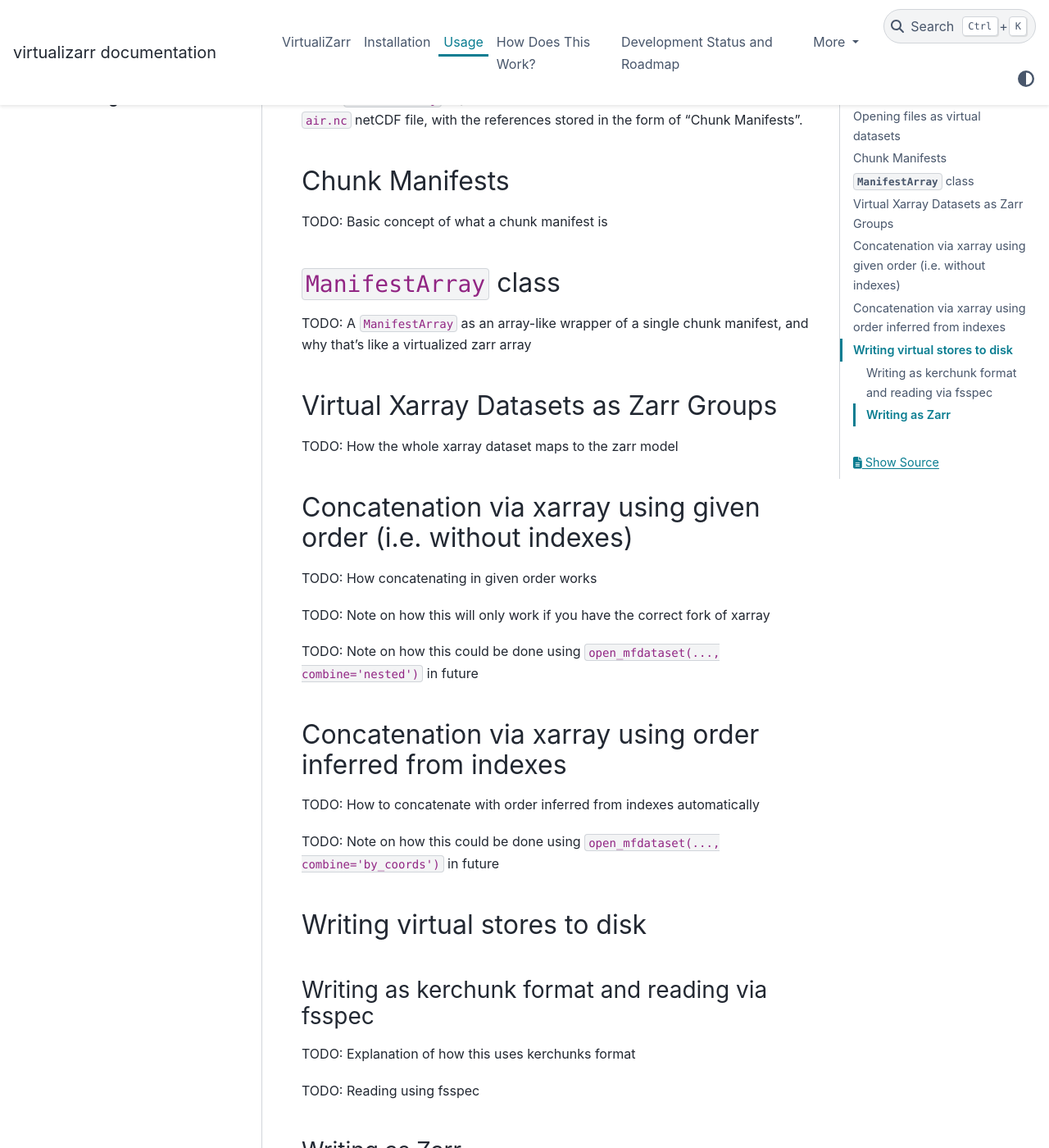
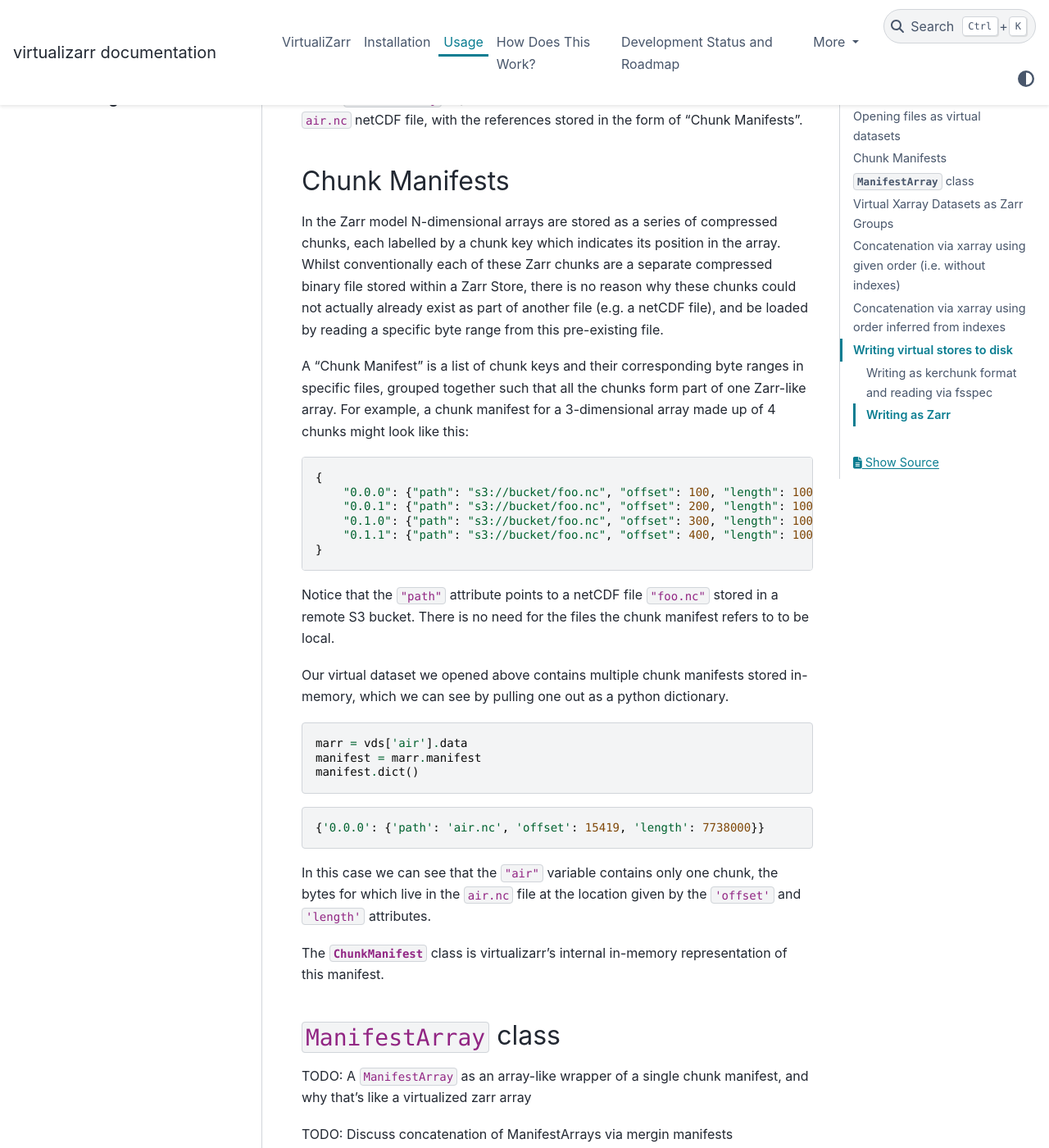
Before and after one commit to zarr-developers/VirtualiZarr, a Sphinx documentation site: the page built from docs/usage.md, in a window 1280 px wide and 1400 px high, scrolled down 1566 px. Shown: the whole window at 82% size. Built offline with Sphinx 7.4.7 and the PyData theme 0.15.4, drawn with Linux system fonts in a browser that asks for light colours; some of the changed text lies outside the part shown.

Commit message:
explain what a chunk manifest is

````diff
--- a/docs/usage.md
+++ b/docs/usage.md
@@ -63,11 +63,43 @@ These {py:class}`ManifestArray <virtualizarr.manifests.ManifestArray>` objects a
 
 ## Chunk Manifests
 
-TODO: Basic concept of what a chunk manifest is
+In the Zarr model N-dimensional arrays are stored as a series of compressed chunks, each labelled by a chunk key which indicates its position in the array. Whilst conventionally each of these Zarr chunks are a separate compressed binary file stored within a Zarr Store, there is no reason why these chunks could not actually already exist as part of another file (e.g. a netCDF file), and be loaded by reading a specific byte range from this pre-existing file.
+
+A "Chunk Manifest" is a list of chunk keys and their corresponding byte ranges in specific files, grouped together such that all the chunks form part of one Zarr-like array. For example, a chunk manifest for a 3-dimensional array made up of 4 chunks might look like this:
+
+```python
+{
+    "0.0.0": {"path": "s3://bucket/foo.nc", "offset": 100, "length": 100},
+    "0.0.1": {"path": "s3://bucket/foo.nc", "offset": 200, "length": 100},
+    "0.1.0": {"path": "s3://bucket/foo.nc", "offset": 300, "length": 100},
+    "0.1.1": {"path": "s3://bucket/foo.nc", "offset": 400, "length": 100},
+}
+```
+
+Notice that the `"path"` attribute points to a netCDF file `"foo.nc"` stored in a remote S3 bucket. There is no need for the files the chunk manifest refers to to be local.
+
+Our virtual dataset we opened above contains multiple chunk manifests stored in-memory, which we can see by pulling one out as a python dictionary.
+
+```python
+marr = vds['air'].data
+manifest = marr.manifest
+manifest.dict()
+```
+```python
+{'0.0.0': {'path': 'air.nc', 'offset': 15419, 'length': 7738000}}
+```
+
+In this case we can see that the `"air"` variable contains only one chunk, the bytes for which live in the `air.nc` file at the location given by the `'offset'` and `'length'` attributes.
+
+The {py:class}`ChunkManifest <virtualizarr.manifests.ChunkManifest>` class is virtualizarr's internal in-memory representation of this manifest.
 
 ## `ManifestArray` class
 
 TODO: A `ManifestArray` as an array-like wrapper of a single chunk manifest, and why that's like a virtualized zarr array
+
+TODO: Discuss concatenation of ManifestArrays via mergin manifests
+
+TODO: Note that this will never support differing codecs
 
 ## Virtual Xarray Datasets as Zarr Groups
 
````
